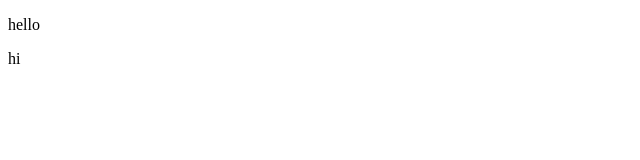
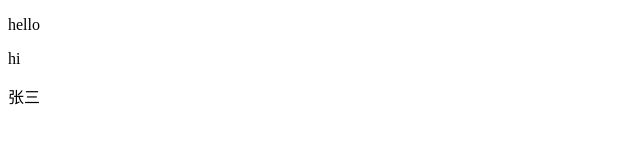
Before and after one commit to 269693659/cs_1803, a plain HTML site: page index.html in a window 1280 px wide. Shown: the full height of the page, 0-640 px from the left. Drawn offline with Linux system fonts and the light colour scheme.

Commit message:
添加zhangsan

```diff
--- a/index.html
+++ b/index.html
@@ -7,5 +7,6 @@
 <body>
 	<p>hello</p>
 	<p>hi</p>
+	<p>张三</p>
 </body>
 </html>
```
